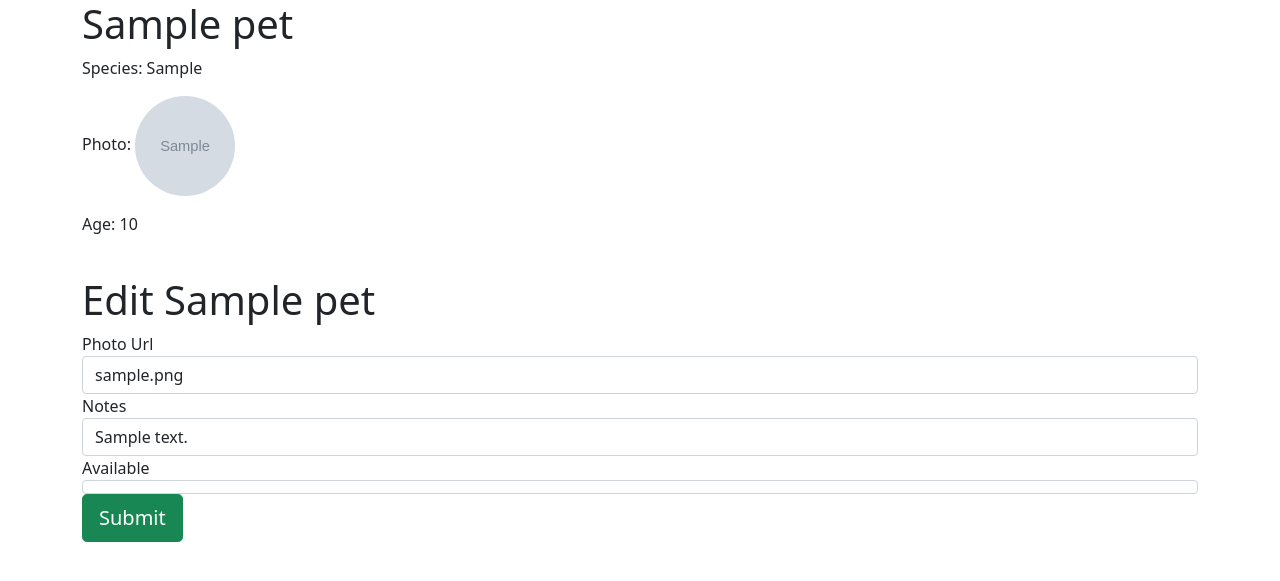
After one commit to edgarsanchezbarreda/Adoption_Agency, a Flask app: page /1 in a window 1280 px wide. The commit adds this page. Shown: the top 581 px of the page. Run offline with Flask 2, Linux system fonts and the light colour scheme; tables that the repository leaves empty hold one stand-in row (values such as "Sample post"); grey boxes marked "Sample" are stand-in pictures.

Commit message:
completed exercise

```diff
--- a/app.py
+++ b/app.py
@@ -1,7 +1,7 @@
 from flask import Flask, request, render_template, redirect, flash, session
 from flask_debugtoolbar import DebugToolbarExtension
 from models import connect_db, db, Pet
-from forms import AddPetForm
+from forms import AddPetForm, EditPetForm
 
 app = Flask(__name__)
 
@@ -17,15 +17,18 @@ connect_db(app)
 
 @app.route('/')
 def pet_list():
+    """Renders the home page, that contains a list of all pets and a link to add a new pet."""
     pets = Pet.query.all()
     return render_template('pet_list.html', pets = pets)
 
 
 @app.route('/add', methods = ['GET', 'POST'])
 def add_pet():
+    """Renders the page to add new pets, and displays the forms to input all the required information to add a new pet. Also handles creating a new pet and adding it to our DB."""
     form = AddPetForm()
 
     if form.validate_on_submit():
+        # If this form is validated, it takes the values from each form and uses them to create the new pet.
         name = form.name.data
         species = form.species.data
         photo_url = form.photo_url.data
@@ -33,8 +36,29 @@ def add_pet():
         notes = form.notes.data
 
         pet = Pet(name=name, species=species, photo_url=photo_url, age=age, notes=notes)
+
         db.session.add(pet)
         db.session.commit()
         return redirect('/')
     else:
+        # If this form is not validated, then it simply renders the same page again.
         return render_template('add_pet_form.html', form = form)
+
+
+@app.route('/<int:pet_id>', methods = ['GET', 'POST'])
+def display_edit_pet(pet_id):
+    """This route displays the edit page for each pet. Also, it handles editing the pet and submitting it to our DB."""
+    pet = Pet.query.get_or_404(pet_id)
+    form = AddPetForm(obj=pet)
+    edit_form = EditPetForm(obj=pet)
+
+    if form.validate_on_submit():
+        # If the form is validated, the values from each form are used to edit the pet, committing it to the DB, and redirecting us to the homepage.
+        pet.photo_url = form.photo_url.data
+        pet.notes = form.notes.data
+        pet.available = form.available.data
+        db.session.commit()
+        return redirect('/')
+    else:
+        # If the form is not validated, than the page is rendered again.
+        return render_template('display_edit_form.html', pet = pet, form = form, edit_form = edit_form)
--- a/forms.py
+++ b/forms.py
@@ -1,11 +1,20 @@
+from wsgiref.validate import validator
 from flask_wtf import FlaskForm
 from sqlalchemy import Float
 from wtforms import StringField, FloatField, BooleanField, IntegerField, RadioField, SelectField
-from wtforms.validators import InputRequired, NumberRange, URL
+from wtforms.validators import InputRequired, NumberRange, URL, Optional
 
 class AddPetForm(FlaskForm):
+    """This form is used to dynamically add forms to our HTML pages that relate to adding or displaying pet data."""
     name = StringField('Pet Name', validators=[InputRequired()])
     species = SelectField('Species', choices = [('dog', 'Dog'), ('cat', 'Cat'), ('porcupine', 'Porcupine')], validate_choice=True)
-    photo_url = StringField('Photo Url', validators=[URL()])
-    age = IntegerField('Age', validators=[NumberRange(max=30)])
+    photo_url = StringField('Photo Url', validators=[URL(), Optional()])
+    age = IntegerField('Age', validators=[NumberRange(max=30), Optional()])
     notes = StringField('Notes')
+    available = BooleanField('Available', validators=[InputRequired()])
+
+class EditPetForm(FlaskForm):
+    """This form is used to display only the photo_url, notes, and availability data in our HTML page that allows us to edit each pet."""
+    photo_url = StringField('Photo Url', validators=[URL(), Optional()])
+    notes = StringField('Notes')
+    available = BooleanField('Available', validators=[InputRequired()])
--- a/models.py
+++ b/models.py
@@ -11,6 +11,7 @@ def connect_db(app):
 default_image = 'https://thecontemporarypet.com/wp-content/themes/contemporarypet/images/default.png'
 
 class Pet(db.Model):
+    """This creates a 'Pet' class used to save data for each pet that is created and stored in the DB."""
     __tablename__ = 'pets'
 
     id = db.Column(
--- /dev/null
+++ b/templates/display_edit_form.html
@@ -0,0 +1,35 @@
+{% extends 'base.html' %}
+{% block title %}Edit Pet{% endblock %}
+{% block content %}
+<div class="container">
+    <h1>{{pet.name}}</h1>
+    <p>Species: {{pet.species}}</p>
+    {% if pet.photo_url %}
+    <p>Photo: <img src="{{pet.photo_url}}" alt=""></p>
+    {% endif %}
+    {% if pet.age %}
+    <p>Age: {{pet.age}}</p>
+</div>
+<br>
+<div class="container">
+    <h1>Edit {{pet.name}}</h1>
+
+    <form method="POST">
+        {{ edit_form.hidden_tag() }}
+        {% for field in edit_form if field.widget.input_type != 'hidden' %}
+        <div class="form-group">
+            {{field.label}}
+            {{field(class_="form-control")}}
+
+            {% for err in field.errors %}
+            <small class="form-text">
+                {{err}}
+            </small>
+            {% endfor %}
+        </div>
+        {% endfor %}
+        <button class="btn btn-success btn-lg">Submit</button>
+    </form>
+</div>
+{% endif %}
+{% endblock %}
--- a/templates/pet_list.html
+++ b/templates/pet_list.html
@@ -4,7 +4,7 @@
 <h1>Pet List</h1>
 {% for pet in pets %}
 <ul>
-    <li><img src="{{pet.photo_url}}" alt="">{{pet.name}}
+    <li><img src="{{pet.photo_url}}" alt=""><a href="/{{pet.id}}">{{pet.name}}</a>
         {% if pet.available %}
         - <strong>Available</strong>
         {% endif %}
```
